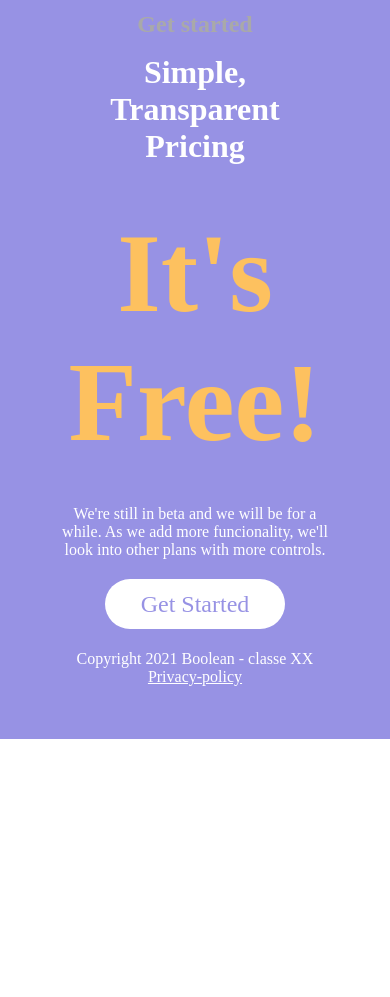
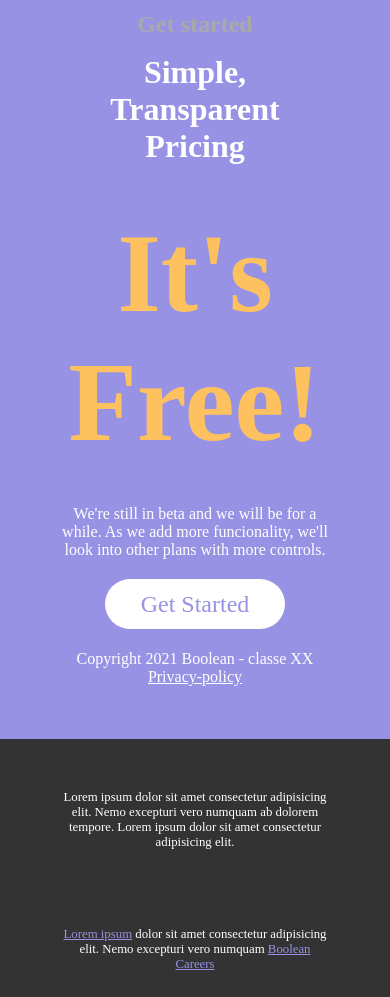
Before and after one commit to Lucacasamassima2001/htmlcss-responsive-layout, a plain HTML site: page index.html in a window 390 px wide. Shown: the part 8258-9255 px from the top of the page. Before the commit the page ends 8997 px from the top, so only its background shows below. Drawn offline with Linux system fonts and the light colour scheme.

Commit message:
footer responsive, need to rewatch all for fixes

```diff
--- a/assets/style.css
+++ b/assets/style.css
@@ -650,3 +650,38 @@ ul{
 }
 
 /* END FREE US SECTION */
+
+
+footer{
+    background-color: rgba(51,51,51,255);
+    color: white;
+}
+
+
+.footer-container{
+    width: 50%;
+    margin: auto;
+    text-align: center;
+}
+
+.footer-container>*{
+    padding-top: 4em;
+    padding-bottom: 2em;
+}
+
+.footer-container a{
+    color: rgba(151,146,228,255);
+}
+
+@media screen and (max-width: 810px) {
+    .footer-container{
+        width: 70%;
+        font-size: .8em;
+    }
+}
+
+@media screen and (max-width:375px) {
+    .footer-container{
+        font-size: .6em;
+    }
+}
--- a/index.html
+++ b/index.html
@@ -225,10 +225,21 @@
             <div class="copyright">
                 Copyright 2021 Boolean - classe XX <a href="">Privacy-policy</a>
             </div>
+        </div>
+    </section>
 
+    <footer>
+        <div class="footer-container">
+            <p>Lorem ipsum dolor sit amet consectetur adipisicing elit. Nemo excepturi vero numquam ab dolorem tempore.
+            Lorem ipsum dolor sit amet consectetur adipisicing elit.
+            </p>
 
+            <p>
+                 <a href="">Lorem ipsum</a>
+                 dolor sit amet consectetur adipisicing elit. Nemo excepturi vero numquam
+                 <a href="">Boolean Careers</a>
+            </p>
         </div>
-
-    </section>
+    </footer>
 </body>
 </html>
```
